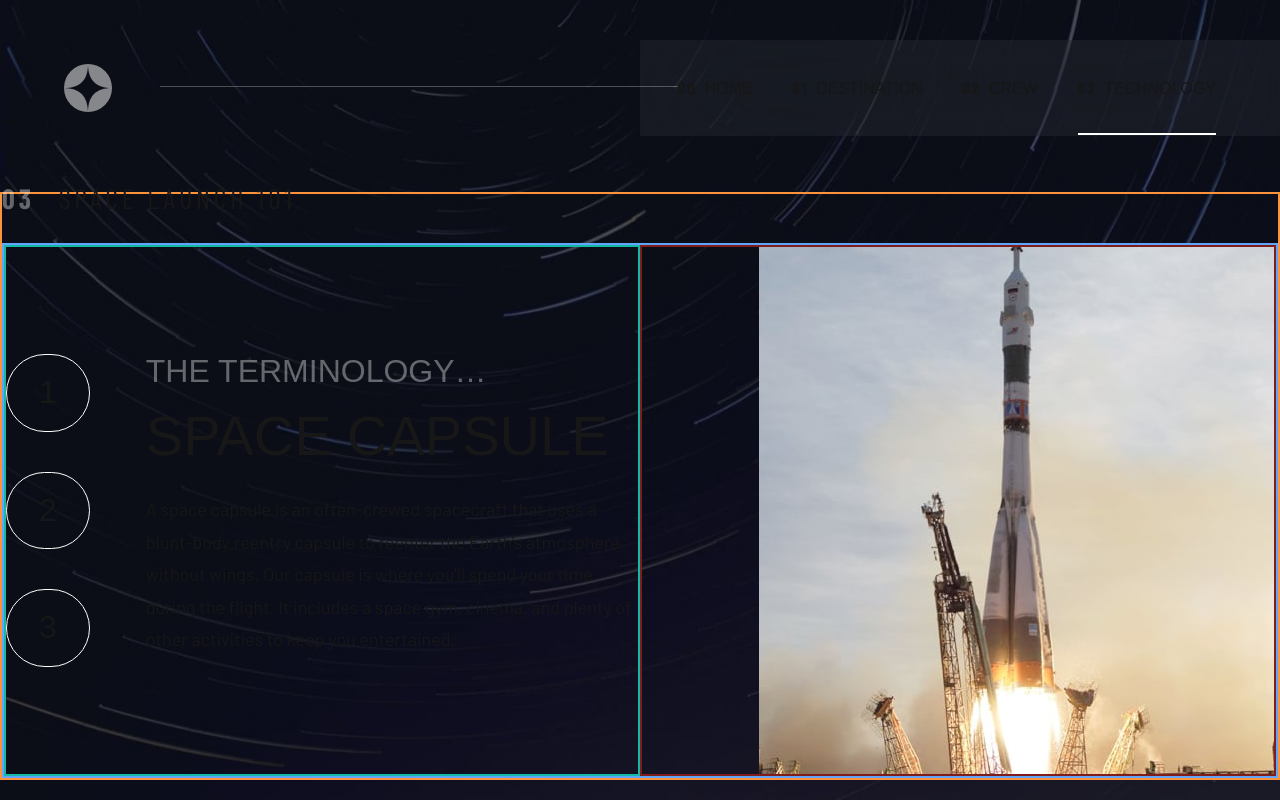
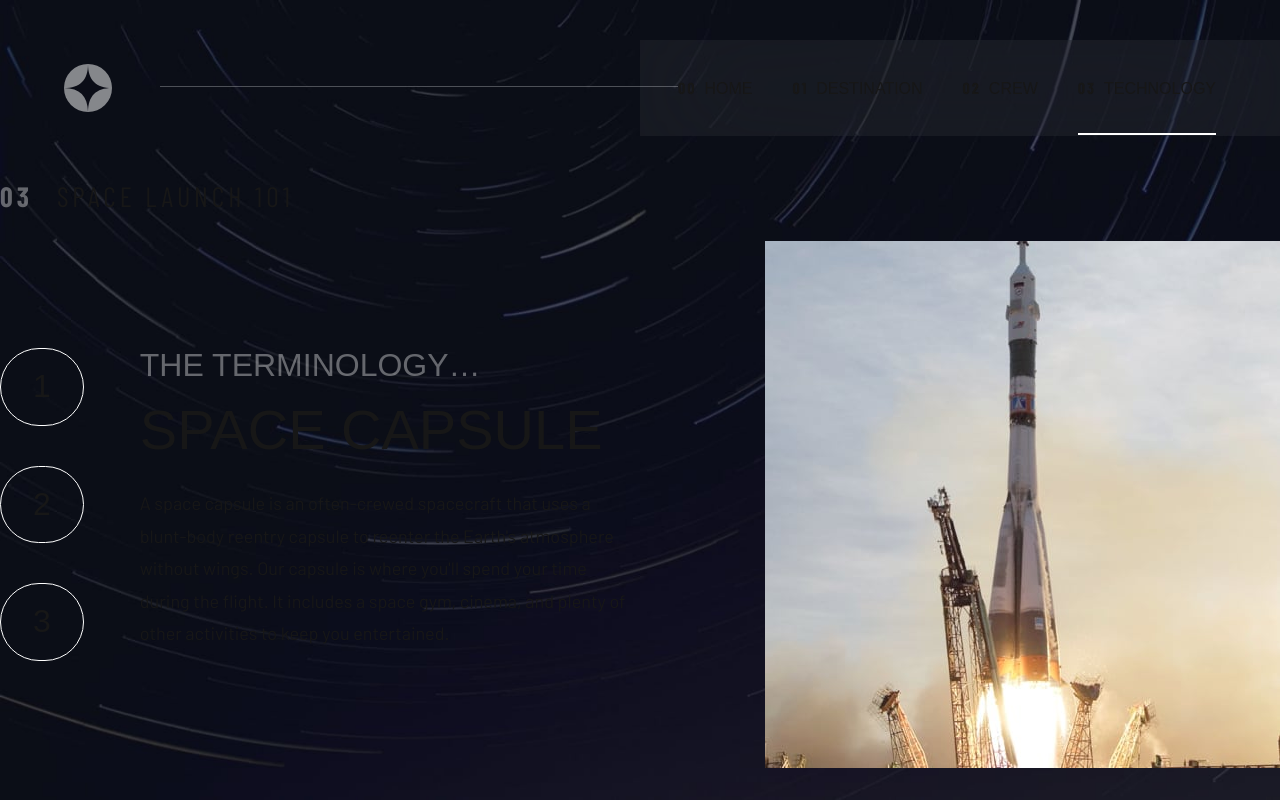
Before and after one commit to muhkyle17/birthday-reminder, a Next.js app: page /technology in a window 1280 px wide. Built offline with nearby package versions, Linux system fonts and the light colour scheme; a web font is replaced by a local one.

Commit message:
Fix placement of picture and description

```diff
--- a/src/app/technology/page.js
+++ b/src/app/technology/page.js
@@ -42,8 +42,8 @@ const HoverMiniTab = () => {
   // const tabContent = tabs.find(tab => tab.id === activeTab)
 
   return (
-    <div className='flex flex-row w-full h-full border-2 border-blue-400'>
-      <div className='w-1/2 flex flex-row items-center justify-start gap-14 border-2 border-teal-500'>
+    <div className='flex flex-row w-full h-full'>
+      <div className='w-1/2 flex flex-row items-center justify-start gap-14'>
         <div className='flex flex-col gap-10'>
           <p className='flex items-center justify-center p-8 typography-preset-four border border-white rounded-full'>
             1
@@ -66,7 +66,7 @@ const HoverMiniTab = () => {
           </p>
         </div>
       </div>
-      <div className='w-1/2 flex items-center justify-end border-2 border-red-900'>
+      <div className='w-1/2 flex items-center justify-end'>
         <Image src={LaunchVehiclePortrait} alt={`Picture`} />
       </div>
     </div>
@@ -79,7 +79,7 @@ const Technology = () => {
       <div className='flex flex-col items-start pt-0 lg:pt-10 w-screen lg:h-screen'>
         <Navbar />
 
-        <div className='container ml-auto mb-20 pl-10 lg:pl-20 xl:pl-0 mt-10 lg:mt-14 flex flex-col items-center gap-10 h-full border-2 border-orange-400'>
+        <div className='container ml-auto mb-20 pl-10 lg:pl-20 xl:pl-0 mt-10 lg:mt-14 flex flex-col items-center gap-10 h-full'>
           <p className='uppercase typography-preset-eight sm:typography-preset-five flex flex-row gap-6 md:self-start'>
             <span className='font-bold text-[#ffffff5f]'>03</span>
             Space Launch 101
```
